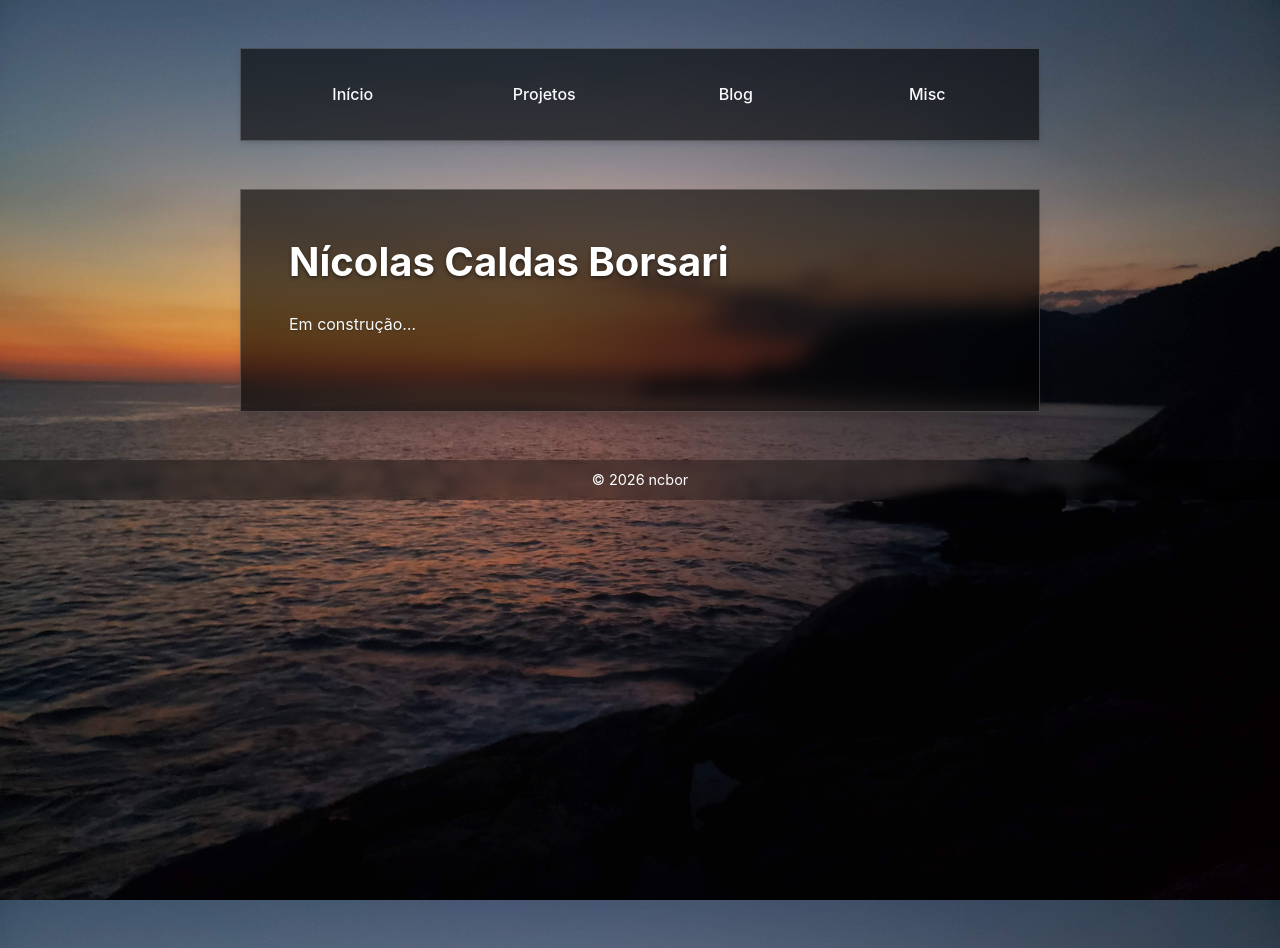
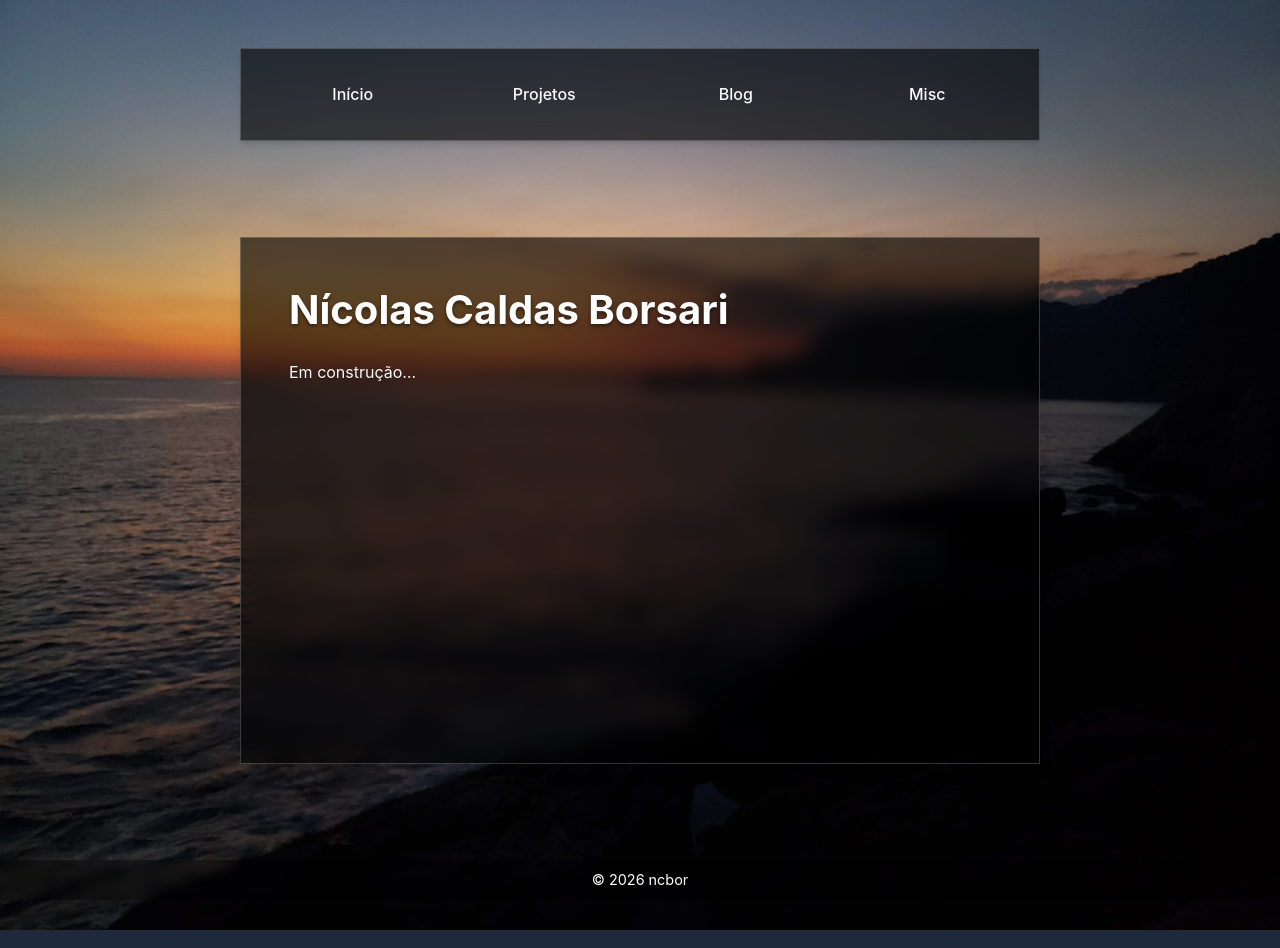
Before and after one commit to ncbor/ncbor.github.io, a Jekyll site: the page built from pages/index.md, in a window 1280 px wide. Built offline with Jekyll 4.4.1, drawn with Linux system fonts in a browser that asks for light colours.

Commit message:
teste footer2

```diff
--- a/assets/css/style.css
+++ b/assets/css/style.css
@@ -63,6 +63,12 @@ body {
     font-size: 16px;
     -webkit-font-smoothing: antialiased;
     -moz-osx-font-smoothing: grayscale;
+    display: flex;
+    flex-direction: column;
+}
+
+main {
+    flex: 1;
 }
 /* Orientação horizontal - aguas2.jpg */
 @media (orientation: landscape) {
```
